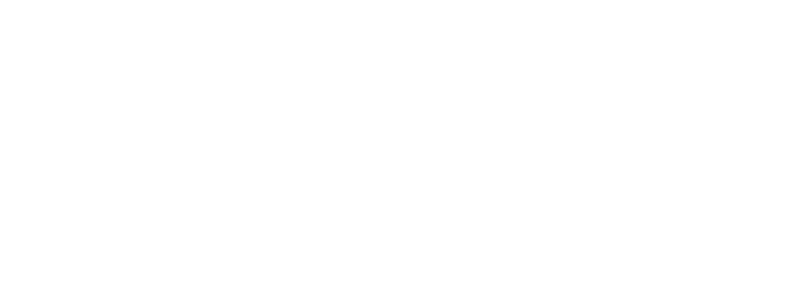
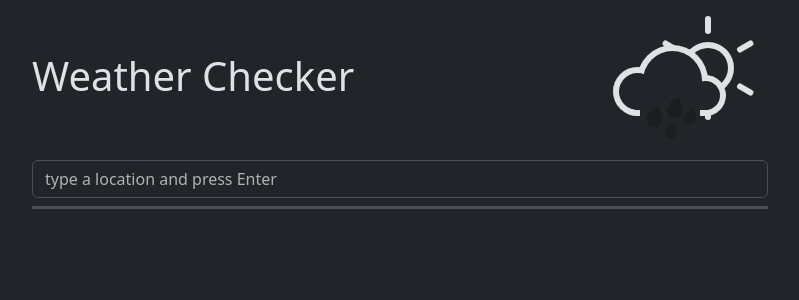
Before and after one commit to 12kpro/REACT-W2-D5, a React (Create React App) app: page /1 in a window 1280 px wide. Before the commit this address had no page. Shown: the top 300 px of the page, without its empty margins (240-1039 px from the left). Built offline with nearby package versions, Linux system fonts and the light colour scheme.

Commit message:
dark theme & breackpoint & loader bootstrap

```diff
--- a/public/index.html
+++ b/public/index.html
@@ -1,14 +1,11 @@
 <!DOCTYPE html>
-<html lang="en">
+<html lang="en" data-bs-theme="dark">
   <head>
     <meta charset="utf-8" />
     <link rel="icon" href="%PUBLIC_URL%/favicon.ico" />
     <meta name="viewport" content="width=device-width, initial-scale=1" />
     <meta name="theme-color" content="#000000" />
-    <meta
-      name="description"
-      content="Web site created using create-react-app"
-    />
+    <meta name="description" content="Web site created using create-react-app" />
     <link rel="apple-touch-icon" href="%PUBLIC_URL%/logo192.png" />
     <!--
       manifest.json provides metadata used when your web app is installed on a
--- a/src/App.js
+++ b/src/App.js
@@ -2,7 +2,7 @@
 import MainSearch from "./components/MainSearch";
 //import CompanySearchResults from "./components/CompanySearchResults";
 //import FavouritesCompanies from "./components/FavouritesCompanies";
-import { BrowserRouter, Routes, Route } from "react-router-dom";
+//import { BrowserRouter, Routes, Route } from "react-router-dom";
 
 /*
         <Route path="/" element={<MainSearch />} />
@@ -11,13 +11,7 @@
         */
 
 function App() {
-  return (
-    <BrowserRouter>
-      <Routes>
-        <Route path="/" element={<MainSearch />} />
-      </Routes>
-    </BrowserRouter>
-  );
+  return <MainSearch />;
 }
 
 export default App;
--- a/src/components/CurrentWeather.jsx
+++ b/src/components/CurrentWeather.jsx
@@ -55,7 +55,7 @@
               <span className={`wi wi-owm-day-${weatherData.weather[0].id}`}></span>
             </div>
           </div>
-          <div className="mt-1 fs-5">
+          <div className="mt-1 fs-5 mb-2">
             <span className="wi wi-strong-wind "></span>
             <span className="mx-3 ">{weatherData.wind.speed} m/s winds</span>
             <span className="wi wi-humidity"></span>
@@ -68,30 +68,3 @@
 };
 
 export default CurrentWeather;
-/*
-      {weatherData.list.map((day) => (
-        <div></div>
-      ))}
-      {coordinates && isLoading && !error && (
-        <div className="spinner-border text-danger" role="status">
-          <span className="visually-hidden">Loading...</span>
-        </div>
-      )}
-      {coordinates && !error && isLoading && (
-        <div className="alert alert-success" role="alert">
-          Insert search location
-        </div>
-      )}
-      {weatherData.length === 0 && !error && !isLoading && (
-        <div className="alert alert-success" role="alert">
-          No movies found!
-        </div>
-      )}
-      {error && !isLoading && (
-        <div className="alert alert-danger" role="alert">
-          {errorMsg ? errorMsg : "Network problem!"}
-        </div>
-      )}
-
-
-*/
--- a/src/components/DailyWeather.jsx
+++ b/src/components/DailyWeather.jsx
@@ -7,6 +7,15 @@
   const coordinates = useSelector((state) => state.coordinates);
   const [dailyWeatherData, setDailyWeatherData] = useState(null);
 
+  const parseDailyWeather = (data) => {
+    for (const item of data) {
+      let date = new Date(item.dt * 1000);
+      item.day = date.getDay();
+      item.hour = date.getHours();
+      item.minutes = date.getMinutes();
+    }
+    return data;
+  };
   useEffect(() => {
     const fetchData = async (url) => {
       try {
@@ -15,7 +24,7 @@
         const response = await fetch(url);
         if (response.ok) {
           const data = await response.json();
-          setDailyWeatherData(data);
+          setDailyWeatherData(parseDailyWeather(data.list));
           props.updateLoaders(2, true);
         } else {
           props.updateError(2, "No data retrived!");
@@ -47,7 +56,7 @@
     <>
       {dailyWeatherData && (
         <div className="list-group">
-          {dailyWeatherData.list.map((day, i) => (
+          {dailyWeatherData.map((day, i) => (
             <div key={i} className="d-flex flex-row justify-content-between align-items-center">
               <span className="flex-grow-1 text-start w-25">{`${msToDate(day.dt, "it-IT", "weekDay")}, ${msToDate(
                 day.dt,
@@ -69,125 +78,3 @@
 };
 
 export default DailyWeather;
-/*
-      {coordinates && isLoading && !error && (
-        <div className="spinner-border text-danger" role="status">
-          <span className="visually-hidden">Loading...</span>
-        </div>
-      )}
-      {coordinates && !error && isLoading && (
-        <div className="alert alert-success" role="alert">
-          Insert search location
-        </div>
-      )}
-      {dailyWeatherData.length === 0 && !error && !isLoading && (
-        <div className="alert alert-success" role="alert">
-          No movies found!
-        </div>
-      )}
-      {error && !isLoading && (
-        <div className="alert alert-danger" role="alert">
-          {errorMsg ? errorMsg : "Network problem!"}
-        </div>
-      )}
-
-
-
-
-{dailyWeatherData.length === 0 && !error && !isLoading && (
-        <div className="alert alert-success" role="alert">
-          No movies found!
-        </div>
-      )}
-
-      {dailyWheaterData.list.map((day) => (
-        <div></div>
-      ))}
-
-        <ul className="list-group">
-          <li className="d-flex flex-row list-group-item">
-            <span className="flex-1 text-left">Saturday</span>
-            <span className="text-2xl text-indigo-700 dark:text-white">
-              <span className="wi wi-day-sunny"></span>
-            </span>
-            <span className="flex-1 text-right">22° / 22°</span>
-          </li>
-          <li className="d-flex flex-row list-group-item">
-            <span className="flex-1 text-left">Saturday</span>
-            <span className="text-2xl text-indigo-700 dark:text-white">
-              <span className="wi wi-day-sunny"></span>
-            </span>
-            <span className="flex-1 text-right">22° / 22°</span>
-          </li>
-          <li className="d-flex flex-row list-group-item">
-            <span className="flex-1 text-left">Saturday</span>
-            <span className="text-2xl text-indigo-700 dark:text-white">
-              <span className="wi wi-day-sunny"></span>
-            </span>
-            <span className="flex-1 text-right">22° / 22°</span>
-          </li>
-          <li className="d-flex flex-row list-group-item">
-            <span className="flex-1 text-left">Saturday</span>
-            <span className="text-2xl text-indigo-700 dark:text-white">
-              <span className="wi wi-day-sunny"></span>
-            </span>
-            <span className="flex-1 text-right">22° / 22°</span>
-          </li>
-        </ul>
-
-
-<SliderItem key={movie.imdbID} image={movie.Poster} movieId={movie.imdbID} />
-
-    <div class="m-4">
-      <div class="">
-        <ul class="mt-4">
-          <li class="flex flex-row p-1 text-gray-500 dark:text-white">
-            <span class="flex-1 text-left">Saturday</span>
-            <span class="text-2xl text-indigo-700 dark:text-white">
-              <span class="wi wi-day-sunny"></span>
-            </span>
-            <span class="flex-1 text-right">22° / 22°</span>
-          </li>
-        </ul>
-        <ul class="mt-4">
-          <li class="flex flex-row p-1 text-gray-500 dark:text-white">
-            <span class="flex-1 text-left">Sunday</span>
-            <span class="text-2xl text-indigo-700 dark:text-white">
-              <span class="wi wi-day-cloudy-gusts"></span>
-            </span>
-            <span class="flex-1 text-right">22° / 22°</span>
-          </li>
-        </ul>
-        <ul class="mt-4">
-          <li class="flex flex-row p-1 text-gray-500 dark:text-white">
-            <span class="flex-1 text-left">Monday</span>
-            <span class="text-2xl text-indigo-700 dark:text-white">
-              <span class="wi wi-day-cloudy-gusts"></span>
-            </span>
-            <span class="flex-1 text-right">24° / 24°</span>
-          </li>
-        </ul>
-        <ul class="mt-4">
-          <li class="flex flex-row p-1 text-gray-500 dark:text-white">
-            <span class="flex-1 text-left">Tuesday</span>
-            <span class="text-2xl text-indigo-700 dark:text-white">
-              <span class="wi wi-day-cloudy-gusts"></span>
-            </span>
-            <span class="flex-1 text-right">25° / 25°</span>
-          </li>
-        </ul>
-        <ul class="mt-4">
-          <li class="flex flex-row p-1 text-gray-500 dark:text-white">
-            <span class="flex-1 text-left">Wednesday</span>
-            <span class="text-2xl text-indigo-700 dark:text-white">
-              <span class="wi wi-day-sunny-overcast"></span>
-            </span>
-            <span class="flex-1 text-right">22° / 22°</span>
-          </li>
-        </ul>
-      </div>
-    </div>
-*/
-/*
-
-*/
--- a/src/components/MainSearch.jsx
+++ b/src/components/MainSearch.jsx
@@ -52,7 +52,7 @@
   return (
     <div className="container">
       <div className="row">
-        <div className="col-6 offset-3">
+        <div className="col-12 col-md-8 offset-md-2">
           <div className="d-flex justify-content-between align-items-center">
             <h1>Weather Checker</h1>
 
@@ -65,7 +65,7 @@
             </div>
           </div>
         </div>
-        <div className="col-6 offset-3 mb-3">
+        <div className="col-12 col-md-8 offset-md-2">
           <form className="border-bottom border-3 pb-2" onSubmit={handleSubmit}>
             <input
               type="search"
@@ -91,10 +91,10 @@
           </div>
         ) : (
           <>
-            <div className="col-6 offset-3">
+            <div className="col-12 col-md-8 offset-md-2">
               <CurrentWeather updateLoaders={updateFetchLoadingState} updateError={updateFetchErrorState} />
             </div>
-            <div className="col-6 offset-3">
+            <div className="col-12 col-md-8 offset-md-2">
               <DailyWeather updateLoaders={updateFetchLoadingState} updateError={updateFetchErrorState} />
             </div>
           </>
--- a/src/scss/style.scss
+++ b/src/scss/style.scss
@@ -17,10 +17,11 @@
   width: 3.6875em;
   height: 3.6875em;
   margin: -1.84375em;
-  background: #fff;
+  background: var(--bs-body-bg);
   border-radius: 50%;
-  box-shadow: -2.1875em 0.6875em 0 -0.6875em #fff, 2.0625em 0.9375em 0 -0.9375em #fff, 0 0 0 0.375em #000,
-    -2.1875em 0.6875em 0 -0.3125em #000, 2.0625em 0.9375em 0 -0.5625em #000;
+  box-shadow: -2.1875em 0.6875em 0 -0.6875em var(--bs-body-bg), 2.0625em 0.9375em 0 -0.9375em var(--bs-body-bg),
+    0 0 0 0.375em var(--bs-body-color), -2.1875em 0.6875em 0 -0.3125em var(--bs-body-color),
+    2.0625em 0.9375em 0 -0.5625em var(--bs-body-color);
 }
 .cloud:after {
   content: "";
@@ -30,8 +31,8 @@
   display: block;
   width: 4.5625em;
   height: 1em;
-  background: #fff;
-  box-shadow: 0 0.4375em 0 -0.0625em #000;
+  background: var(--bs-body-bg);
+  box-shadow: 0 0.4375em 0 -0.0625em var(--bs-body-color);
 }
 
 .sun {
@@ -41,9 +42,9 @@
   width: 2.5em;
   height: 2.5em;
   margin: -1.25em;
-  background: #fff;
+  background: var(--bs-body-bg);
   border-radius: 50%;
-  box-shadow: 0 0 0 0.375em #000;
+  box-shadow: 0 0 0 0.375em var(--bs-body-color);
 }
 .rays {
   position: absolute;
@@ -53,9 +54,9 @@
   width: 0.375em;
   height: 1.125em;
   margin-left: -0.1875em;
-  background: #000;
+  background: var(--bs-body-color);
   border-radius: 0.25em;
-  box-shadow: 0 5.375em #000;
+  box-shadow: 0 5.375em var(--bs-body-color);
 }
 .rays:before,
 .rays:after {
@@ -68,9 +69,9 @@
   height: 1.125em;
   transform: rotate(60deg);
   transform-origin: 50% 3.25em;
-  background: #000;
+  background: var(--bs-body-color);
   border-radius: 0.25em;
-  box-shadow: 0 5.375em #000;
+  box-shadow: 0 5.375em var(--bs-body-color);
 }
 .rays:before {
   transform: rotate(120deg);
@@ -87,7 +88,7 @@
   width: 3.75em;
   height: 3.75em;
   margin: 0.375em 0 0 -2em;
-  background: #fff;
+  background: var(--bs-body-bg);
 }
 
 .rain:after {
@@ -99,7 +100,7 @@
   width: 1.125em;
   height: 1.125em;
   margin: -1em 0 0 -0.25em;
-  background: rgba(0, 0, 0, 0.6);
+  background: rgba(0, 0, 0, 0.2);
   border-radius: 100% 0 60% 50% / 60% 0 100% 50%;
   box-shadow: 0.625em 0.875em 0 -0.125em rgba(0, 0, 0, 0.2), -0.875em 1.125em 0 -0.125em rgba(0, 0, 0, 0.2),
     -1.375em -0.125em 0 rgba(0, 0, 0, 0.2);
```
